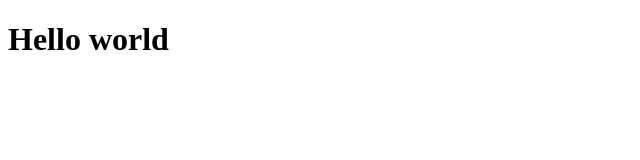
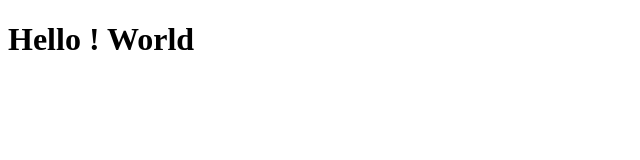
Before and after one commit to lukemico/react-boilerplate, a React app: page / in a window 1280 px wide. Shown: the top 160 px of the page, without its empty margins (0-640 px from the left). Built offline with nearby package versions, Linux system fonts and the light colour scheme.

Commit message:
Update your Bundle with each File Save with webpack's watch Mode

```diff
--- a/package.json
+++ b/package.json
@@ -5,6 +5,7 @@
   "main": "index.js",
   "scripts": {
     "build": "webpack",
+    "dev": "webpack --watch --mode development",
     "test": "echo \"Error: no test specified\" && exit 1"
   },
   "author": "luke mico",
--- a/src/App.js
+++ b/src/App.js
@@ -2,7 +2,7 @@ import React from 'react'
 
 class App extends React.Component {
     render() {
-        return <h1>Hello world</h1>
+        return <h1>Hello ! World</h1>
     }
 }
 
```
